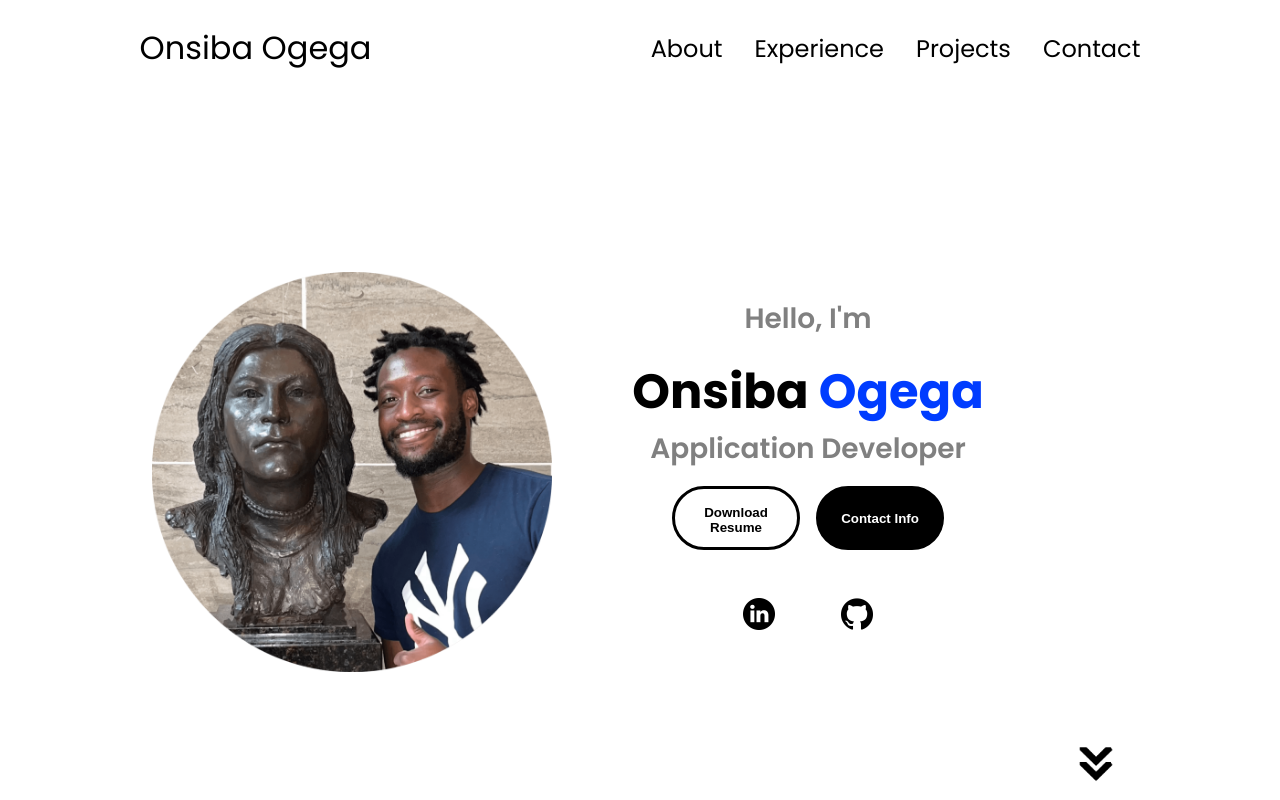
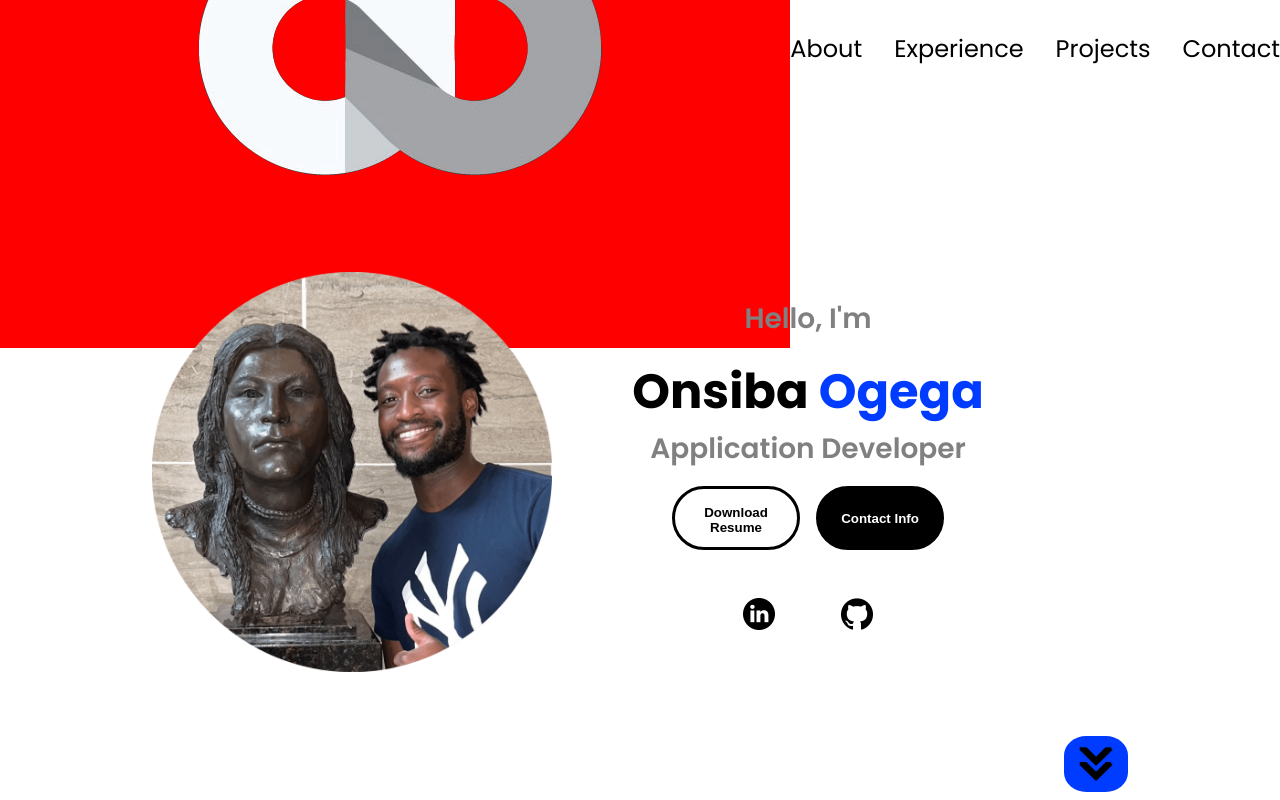
Before and after one commit to onsibaxogega/portfolio-vanillaJS-html-css, a plain HTML site: page index.html in a window 1280 px wide. Shown: the top 800 px of the page. Drawn offline with Linux system fonts and the light colour scheme.

Commit message:
adding logo in progress
adding logo in progress

```diff
--- a/index.html
+++ b/index.html
@@ -7,12 +7,13 @@
     <title>My Portfolio</title>
     <link rel="stylesheet" href="style.css" />
     <link rel="stylesheet" href="mediaqueries.css" />
+    <link rel="icon" href="./assets/onsiba-logo.ico" type="image/ico">
 </head>
 
 <body>
     <div class="navigation">
         <nav id="desktop-nav">
-            <div class="logo">Onsiba Ogega</div>
+            <div class="logo"><img class="navLogo" src="./assets/onsiba-logo.png" alt="Onsiba Logo"><span>Onsiba Ogega</span></div>
             <div>
                 <ul class="nav-links">
                     <li><a href="#about">About</a></li>
--- a/style.css
+++ b/style.css
@@ -103,7 +103,15 @@
  }
 
  .logo {
+     size: 3rem;
      font-size: 2rem;
+     display: flex;
+     overflow: hidden;
+ }
+
+ .navLogo {
+    size: 0rem;
+    background: red;
  }
 
  .logo:hover {
@@ -224,7 +232,7 @@
     justify-content: center;
     align-items: center;
     border-radius: 35%;
-    background: var(--backgroundColor3);
+    background: var(--accentColor1);
     width: 4rem;
     height: 3.5rem;
  }
```
Also changed, not shown: assets/onsiba-logo.ico (added), assets/onsiba-logo.png (added).
